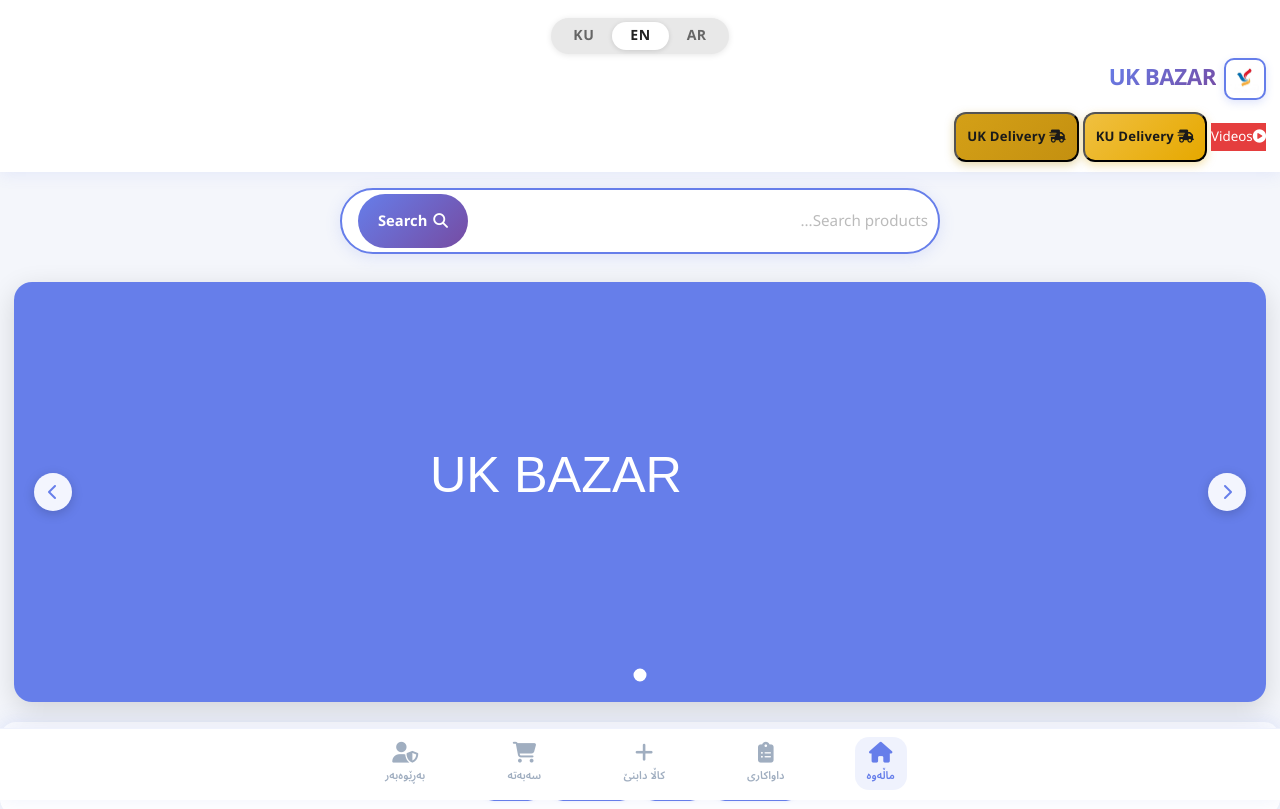
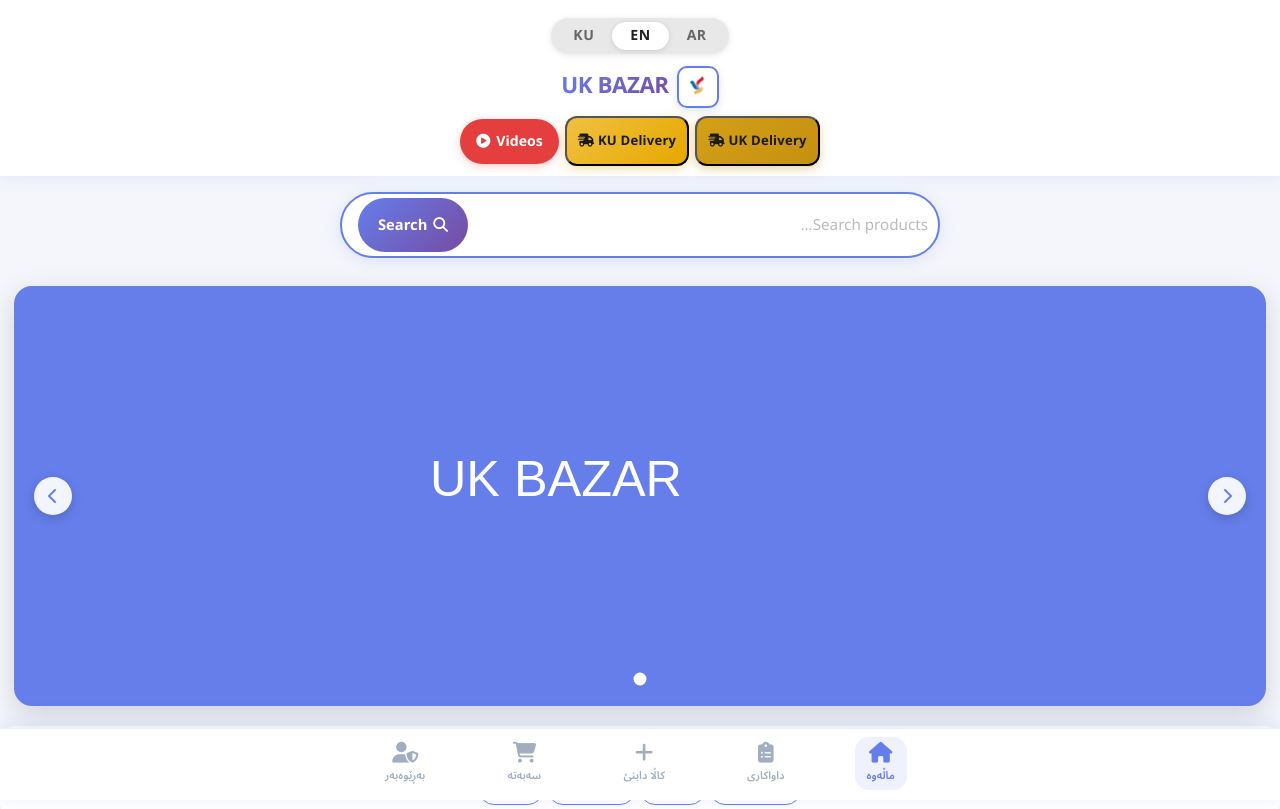
Before and after one commit to mhuk2003/ukbazar, a plain HTML site: page index.html in a window 1280 px wide. Shown: the top 809 px of the page. Drawn offline with Linux system fonts and the light colour scheme; no server answers.

Commit message:
Update index.html

```diff
--- a/index.html
+++ b/index.html
@@ -46,19 +46,16 @@
 </div>
   <header class="header">
     <div class="container">
-        <!-- ڕیزی یەکەم: لۆگۆ + دوگمەی زمان -->
-        <div class="header-row1">
+        <div class="header-content">
             <div class="logo" onclick="showHomePage()">
                 <div class="logo-icon">
                     <img src="./logo-ukbazar.png" alt="UK BAZAR">
                 </div>
                 <div class="logo-text">UK BAZAR</div>
             </div>
-            <div id="langSwitcherWrap"></div>
-        </div>
-        <!-- ڕیزی دووەم: دوگمەکانی ناڤیگەیشن -->
-        <div class="header-row2">
-            <button onclick="showVideosModal()" class="btn-videos-header"><i class="fas fa-play-circle"></i><span>ڤیدیۆکان</span></button>
+
+            <div class="nav-buttons">
+                <button onclick="showVideosModal()" style="display:flex;align-items:center;gap:6px;background:linear-gradient(135deg,#f56565,#e53e3e);color:#fff;border:none;border-radius:50px;padding:8px 16px;font-family:inherit;font-size:.88rem;font-weight:700;cursor:pointer;box-shadow:0 2px 8px rgba(245,101,101,.35);"><i class="fas fa-play-circle"></i><span>ڤیدیۆکان</span></button>
                 <button class="btn-delivery-ku" onclick="showDeliveryModal()">
                     <i class="fas fa-shipping-fast"></i>
                     <span class="btn-text">گەیاندن</span>
@@ -67,6 +64,7 @@
                     <i class="fas fa-shipping-fast"></i>
                     <span class="btn-text">UK Delivery</span>
                 </button>
+            </div>
         </div>
     </div>
 </header>
```
Lines whose indentation alone changed are shown as unchanged.
